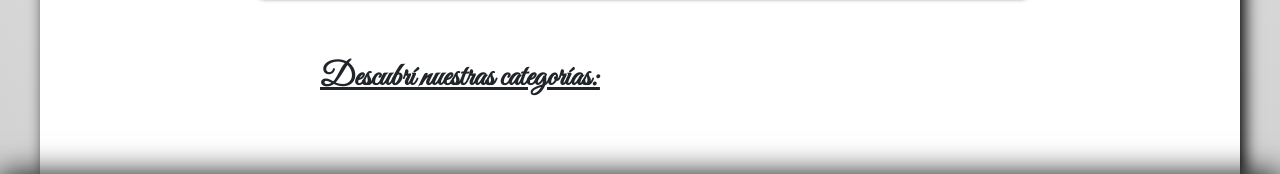
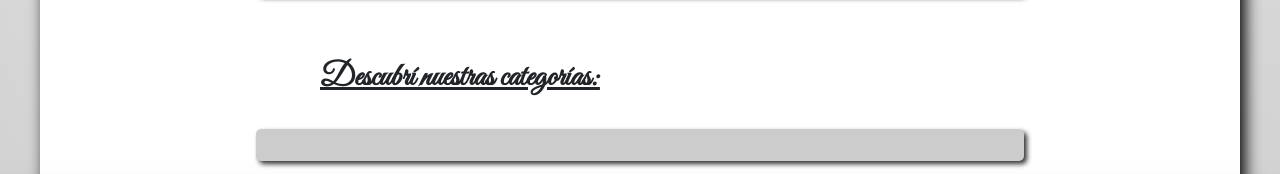
Before and after one commit to Clau4774/repositorio-coderhose-bartenders-elementals, a plain HTML site: page src/articulos.html in a window 1280 px wide. Shown: the part 1354-1528 px from the top of the page. Drawn offline with nearby package versions, Linux system fonts and the light colour scheme.

Commit message:
Se creo div container-categorias

```diff
--- a/src/articulos.html
+++ b/src/articulos.html
@@ -128,6 +128,9 @@
       </section>
       <section>
         <h3 class="underline">Descubrí nuestras categorías:</h3>
+        <div class="container-categorias">
+
+        </div>
       </section>
     </main>
     <footer class="d-flex align-items-center">
--- a/src/style/style.css
+++ b/src/style/style.css
@@ -446,6 +446,15 @@ form>textarea {
     border: none;
 }
 
+/* Artículos container-categorías */
+
+.container-categorias {
+    background: #ccc;
+    padding: 1rem 2rem;
+    border-radius: 5px;
+    box-shadow: 3px 3px 5px #333;
+}
+
 /* Media querys */
 
 @media (min-width: 150px) and (max-width: 650px) {
```
